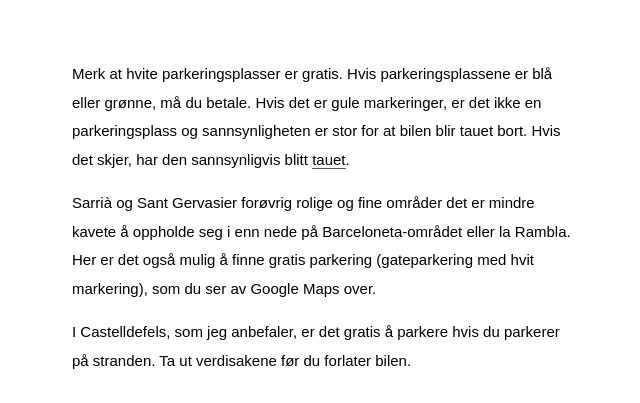
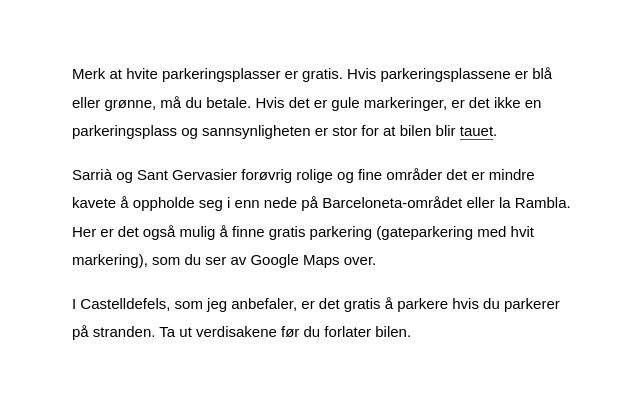
Before and after one commit to aorset/aorset.github.io, a Jekyll site: the page built from _posts/2017-07-18-guide-til-kitesurfing.md, in a window 1280 px wide and 900 px high, scrolled down 4661 px, cut to the strip 195-598 px from the top of the window. Shown: the whole strip, without its empty margins (318-958 px from the left). Built offline with Jekyll 4.4.1, drawn with Linux system fonts in a browser that asks for light colours; some web fonts are replaced.

Commit message:
Update 2017-07-18-guide-til-kitesurfing.md

```diff
--- a/_posts/2017-07-18-guide-til-kitesurfing.md
+++ b/_posts/2017-07-18-guide-til-kitesurfing.md
@@ -55,7 +55,7 @@ Ikke legg verdisaker igjen i bilen. Man kan også parkere gratis i det mer snobb
 <iframe src="https://www.google.com/maps/embed?pb=!1m0!4v1500371044101!6m8!1m7!1sofQidw-A5xyjLAzHr2vEfQ!2m2!1d41.41251703587231!2d2.130554337130036!3f169.390698913819!4f-28.93051625499355!5f1.1924812503605782" width="600" height="450" frameborder="0" style="border:0" allowfullscreen></iframe>
 
 Merk at hvite parkeringsplasser er gratis. Hvis parkeringsplassene er blå eller grønne, må du betale. Hvis det er gule markeringer, er det ikke en parkeringsplass og
-sannsynligheten er stor for at bilen blir tauet bort. Hvis det skjer, har den sannsynligvis blitt <a href="https://www.gruabcn.cat/es/recuperar-el-vehiculo/">tauet</a>.
+sannsynligheten er stor for at bilen blir <a href="https://www.gruabcn.cat/es/recuperar-el-vehiculo/">tauet</a>.
 
 Sarrià og Sant Gervasier forøvrig rolige og fine områder det er mindre kavete å oppholde seg i enn nede på Barceloneta-området eller la Rambla.
 Her er det også mulig å finne gratis parkering (gateparkering med hvit markering), som du ser av Google Maps over.
```
